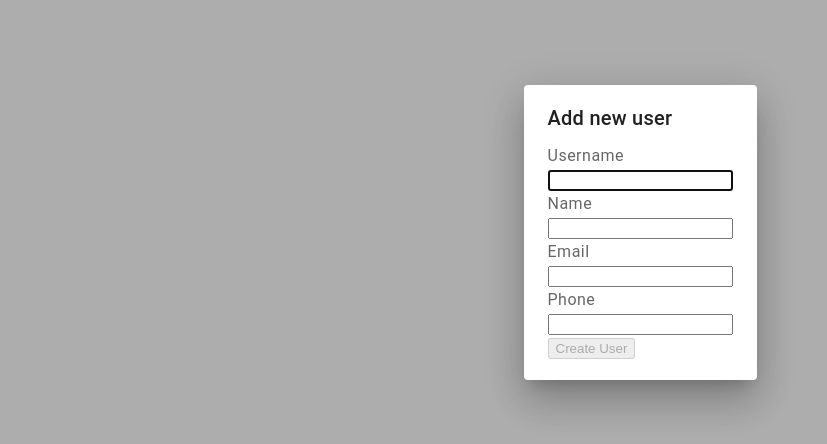
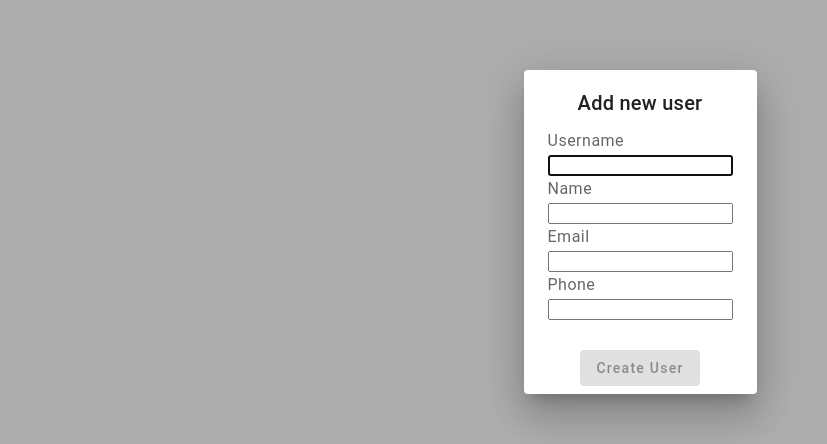
Before and after one commit to RYAZHAPOVILNUR/mentoring-first-task, an Angular app: page /users in a window 1280 px wide. Both pictures are taken after a click on the button "Add user". Shown: the part 168-612 px from the top of the page, without its empty margins (0-827 px from the left). Built offline with nearby package versions, Linux system fonts and the light colour scheme; no server answers.

Commit message:
refactor dialog styles

```diff
--- /dev/null
+++ b/src/app/components/create-edit-user/create-edit-user.component.css
@@ -0,0 +1,7 @@
+.mat-mdc-dialog-title {
+  align-self: center;
+}
+
+.mat-mdc-dialog-actions {
+  justify-content: center;
+}
--- a/src/app/components/create-edit-user/create-edit-user.component.html
+++ b/src/app/components/create-edit-user/create-edit-user.component.html
@@ -33,6 +33,14 @@
         <input name="phone" formControlName="phone" />
       </div>
     </div>
-    <button [disabled]="myForm.invalid">{{data ? "Edit User" : "Create User"}}</button>
   </form>
 </mat-dialog-content>
+<mat-dialog-actions>
+  <button
+    align="end"
+    mat-raised-button
+    color="primary"
+    [disabled]="myForm.invalid">
+    {{ data ? 'Edit User' : 'Create User' }}
+  </button>
+</mat-dialog-actions>
--- a/src/app/components/create-edit-user/create-edit-user.component.ts
+++ b/src/app/components/create-edit-user/create-edit-user.component.ts
@@ -1,14 +1,16 @@
 import { Component, Inject } from "@angular/core";
-import { MAT_DIALOG_DATA, MatDialogContent, MatDialogTitle, MatDialogRef } from '@angular/material/dialog';
+import { MAT_DIALOG_DATA, MatDialogContent, MatDialogTitle, MatDialogRef, MatDialogModule } from '@angular/material/dialog';
 import { FormsModule, ReactiveFormsModule, FormGroup, FormControl, Validators } from "@angular/forms";
 import { IUser } from "../../user";
 import { NgIf } from "@angular/common";
+import { MatButtonModule } from "@angular/material/button";
 
 @Component({
     selector: 'create-edit-user',
     templateUrl: 'create-edit-user.component.html',
+    styleUrls: ['create-edit-user.component.css'],
     standalone: true,
-    imports: [MatDialogTitle, MatDialogContent, FormsModule, ReactiveFormsModule, NgIf],
+    imports: [MatDialogTitle, MatDialogContent, MatDialogModule, MatButtonModule, FormsModule, ReactiveFormsModule, NgIf],
 })
 
 export class CreatEditUser {
```
